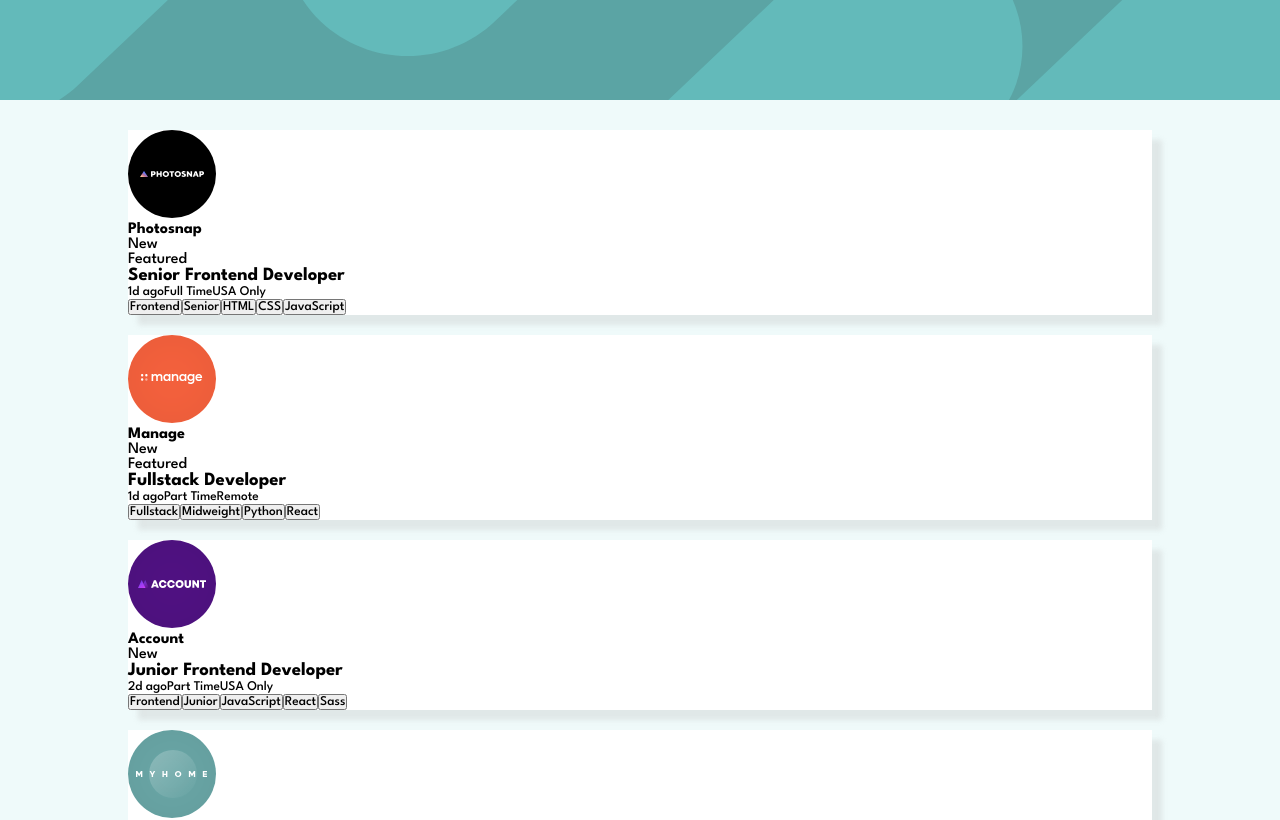
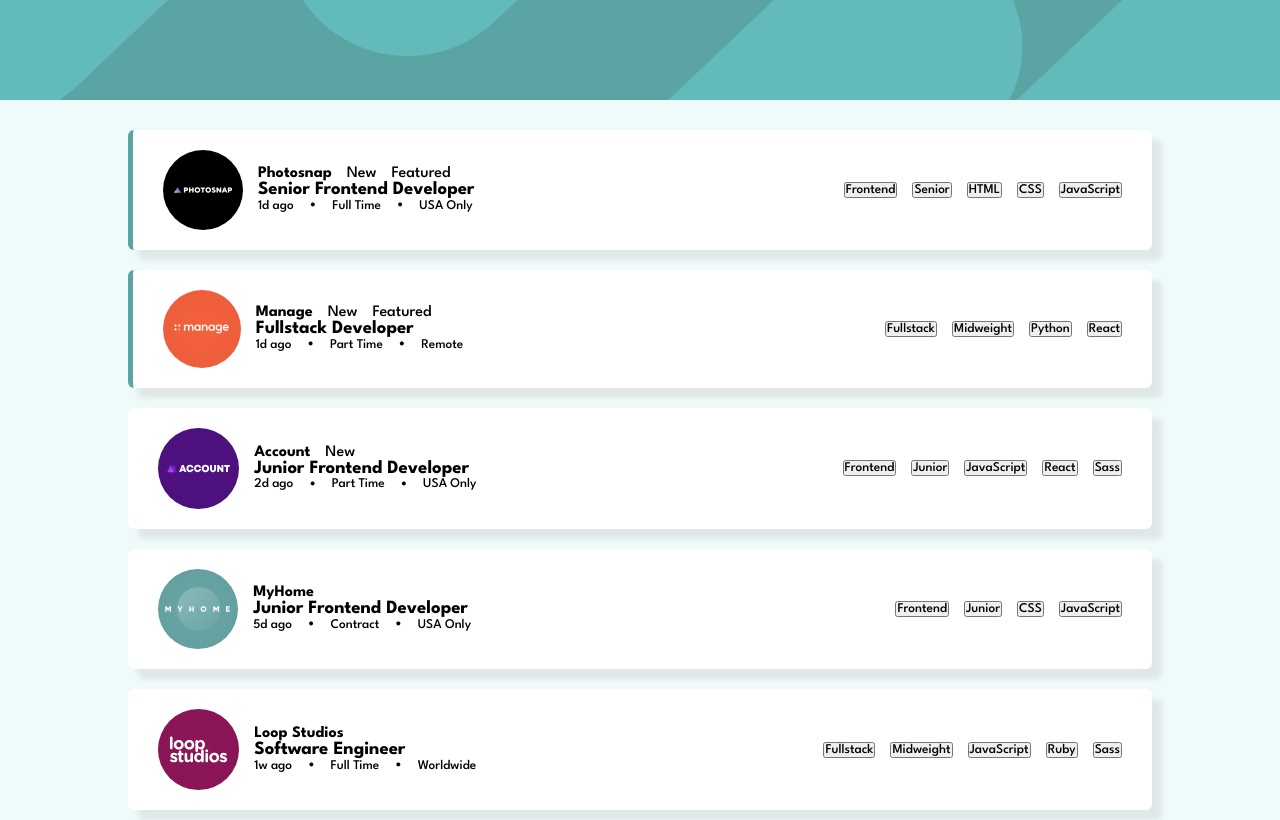
Before and after one commit to Sheriff-Oladimeji/job-listings, a React (Vite) app: page / in a window 1280 px wide. Shown: the top 820 px of the page. Built offline with nearby package versions, Linux system fonts and the light colour scheme.

Commit message:
feat: add styles to card elements

```diff
--- a/src/components/jobs/Jobs.css
+++ b/src/components/jobs/Jobs.css
@@ -14,4 +14,24 @@ main {
   -webkit-box-shadow: 10px 10px 5px 0px rgba(189, 189, 189, 0.3);
   -moz-box-shadow: 10px 10px 5px 0px rgba(189, 189, 189, 0.3);
   margin-bottom: 20px;
+  border-radius: 6px;
+  display: flex;
+  align-items: center;
+  justify-content: space-between;
+  padding-inline: 30px;
+  padding-block: 20px;
+}
+
+.card.card-new {
+  border-left: 5px solid hsl(180, 29%, 50%);
+}
+
+.card-info, .card-about, .card-tags, .buttons {
+  display: flex;
+  align-items: center;
+  gap: 15px;
+}
+
+img {
+  width: 25%;
 }/*# sourceMappingURL=Jobs.css.map */
--- a/src/components/jobs/Jobs.jsx
+++ b/src/components/jobs/Jobs.jsx
@@ -6,32 +6,34 @@ const Jobs = () => {
     <main>
       <div className="cards">
         {data.map((job) => (
-          <section key={job.id} className={`card ${job.new?"card-new":""}`}>
+          <section
+            key={job.id}
+            className={`card ${job.featured ? "card-new" : ""}`}
+          >
             <div className="card-info">
               <img src={job.logo} alt="" />
               <div>
-                <div>
+                <div className="card-tags">
                   <h4>{job.company}</h4>
                   <p>{job.new ? "New" : null}</p>
                   <p>{job.featured ? "Featured" : null}</p>
                 </div>
                 <h3>{job.position}</h3>
-                <div>
-                  <small>{job.postedAt}</small>
-                  <small>{job.contract}</small>
+                <div className="card-about">
+                  <small>{job.postedAt}</small>•<small>{job.contract}</small>•
                   <small>{job.location}</small>
                 </div>
               </div>
             </div>
-            <div>
+            <div className="buttons">
               <Button value={job.role} />
               <Button value={job.level} />
               {job.languages.map((language) => (
                 <Button value={language} key={job.id} />
               ))}
-                    {job.tools.map(tool => (
-                        <Button value={tool} key={job.id}/>
-                    ))}
+              {job.tools.map((tool) => (
+                <Button value={tool} key={job.id} />
+              ))}
             </div>
           </section>
         ))}
--- a/src/components/jobs/Jobs.scss
+++ b/src/components/jobs/Jobs.scss
@@ -13,4 +13,21 @@ main{
 -webkit-box-shadow: 10px 10px 5px 0px rgba(189,189,189,0.3);
 -moz-box-shadow: 10px 10px 5px 0px rgba(189,189,189,0.3);
     margin-bottom: 20px;
+    border-radius: 6px;
+    display: flex;
+    align-items: center;
+    justify-content: space-between;
+    padding-inline: 30px;
+    padding-block: 20px;
 }
+.card.card-new{
+    border-left: 5px solid $DesaturatedDarkCyan;
+}
+.card-info, .card-about, .card-tags, .buttons{
+    display: flex;
+    align-items: center;
+    gap: 15px;
+}
+img{
+    width: 25%;
+}
```
Also changed, not shown: 1 other file (tests, documents, lock files or other folders).
